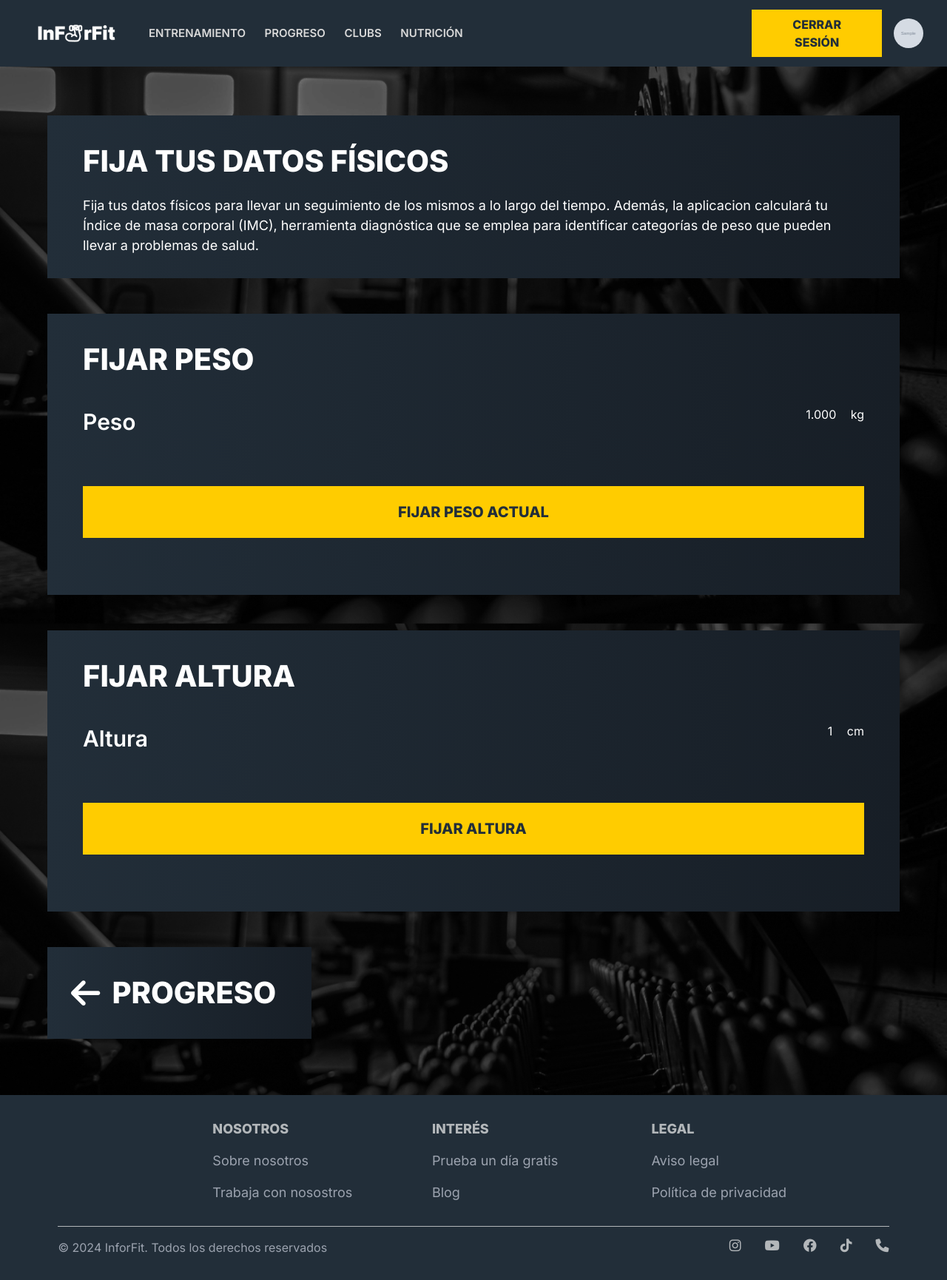
After one commit to javitr17/InforFit-JavierTrujillo, a Django app: page /InForFit/progreso/datosFisicos in a window 1280 px wide. The commit adds this page. Shown: the whole page at 74% size. Run offline with Django 5.2, Linux system fonts and the light colour scheme; a user stored in the database is signed in; tables that the repository leaves empty hold one stand-in row (values such as "Sample post"); grey boxes marked "Sample" are stand-in pictures; some libraries are stand-ins or nearby versions.

Commit message:
progreso acabado: falta perfeccionar css

```diff
--- a/InForFit/templates/InForFit/index.html
+++ b/InForFit/templates/InForFit/index.html
@@ -48,7 +48,7 @@
 <div class="seccionOpciones">
     <div class="seccionOpcionesContainer">
         <a href="{% url 'entrenamiento' %}"><div class="indexEntrenamiento"></div></a>
-        <a href="{% url 'peso_diario' %}"><div class="indexProgreso"></div></a>
+        <a href="{% url 'progreso' %}"><div class="indexProgreso"></div></a>
         <a href="#"><div class="indexClubs"></div></a>
         <a href="#"><div class="indexDieta"></div></a>
     </div>
--- a/InForFit/templates/base.html
+++ b/InForFit/templates/base.html
@@ -8,6 +8,8 @@
     <link rel="stylesheet" href="{% static 'css/estilosEntrenamiento.css' %}">
     <link rel="stylesheet" href="{% static 'css/estilosRutina.css' %}">
     <link rel="stylesheet" href="{% static 'css/estilosLogin.css' %}">
+    <link rel="stylesheet" href="{% static 'css/estilosProgreso.css' %}">
+    <link rel="stylesheet" href="{% static 'css/estilosDatosFisicos.css' %}">
     <link href="https://fonts.googleapis.com/css2?family=Inter:wght@100;200;300;400;600;700;800;900&display=swap" rel="stylesheet">
     <link rel="stylesheet" href="https://cdnjs.cloudflare.com/ajax/libs/font-awesome/6.0.0-beta3/css/all.min.css">
     <link href="https://cdn.jsdelivr.net/npm/fullcalendar@6.1.8/main.min.css" rel="stylesheet" />
@@ -37,7 +39,7 @@
     <a href="{% url 'welcome' %}"><img src="{% static 'imagenes/logo.png' %}" alt="Logo"></a>
     <div class="barraNav">
         <a href="{% url 'entrenamiento' %}" class="navEntrenamiento">ENTRENAMIENTO</a>
-        <a href="{% url 'peso_diario' %}" class="navProgreso">PROGRESO</a>
+        <a href="{% url 'progreso' %}" class="navProgreso">PROGRESO</a>
         <a href="#" class="navClubs">CLUBS</a>
         <a href="#" class="navNutricion">NUTRICIÓN</a>
     </div>
--- a/app/forms.py
+++ b/app/forms.py
@@ -170,13 +170,10 @@ class FormEntrenamiento(forms.Form):
 
     )
 
-class FormPesoDiario(forms.ModelForm):
+class FormPeso(forms.ModelForm):
     class Meta:
         model = DatosFisicos
-        fields = ['fecha', 'peso']
-        widgets = {
-            'fecha': forms.DateInput(attrs={'type': 'date'}),
-        }
+        fields = ['peso']  # Solo el campo peso
 
     def clean_peso(self):
         peso = self.cleaned_data.get('peso')
@@ -184,8 +181,7 @@ class FormPesoDiario(forms.ModelForm):
             raise forms.ValidationError('El peso debe ser mayor que cero.')
         return peso
 
-    def clean_fecha(self):
-        fecha = self.cleaned_data.get('fecha')
-        if not fecha:
-            raise forms.ValidationError('La fecha es obligatoria.')
-        return fecha
+class FormAltura(forms.ModelForm):
+    class Meta:
+        model = DatosFisicos
+        fields = ['altura']  # Solo el campo altura
--- /dev/null
+++ b/app/static/css/estilosDatosFisicos.css
@@ -0,0 +1,115 @@
+.datosFisicosCentrar{
+    margin-top: 5rem;
+     display: flex;
+    justify-content: center; /* Centra horizontalmente */
+    align-items: center;    /* Centra verticalmente */
+    width: 100%;
+    flex-direction: column;
+    height: 1400px;
+    gap: 3rem;
+
+}
+
+
+.datosFisicosContenedor1{
+    width: 90%;
+    background-image: linear-gradient(to right,#222E39, #171E26);
+    color: #FFFFFF;
+    height: 220px;
+}
+.datosFisicosContenedor1Padding{
+    padding: 2rem 3rem 3rem 3rem;
+}
+
+.datosFisicosContenedor1Titulo{
+    font-weight: 800;
+    font-size: 40px;
+    padding-bottom: 1rem;
+}
+
+.datosFisicosContenedor1Texto{
+    font-size: 18px;
+}
+
+.datosFisicosContenedor2, .datosFisicosContenedor3{
+    background-image: linear-gradient(to right,#222E39, #171E26);
+    height: 380px;
+    width: 90%;
+    color: #FFFFFF;
+
+}
+.datosFisicosContenedor2Titulo, .datosFisicosContenedor3Titulo{
+     font-weight: 800;
+    font-size: 40px;
+    padding-bottom: 2rem;
+}
+
+.datosFisicosContenedor2Padding, .datosFisicosContenedor3Padding{
+    padding: 2rem 3rem 3rem 3rem;
+}
+
+#id_peso,#id_altura{
+    background-color: transparent;
+    color: #FFFFFF;
+    width: fit-content;
+    text-align: right;
+
+}
+
+#id_peso:focus,#id_altura:focus {
+    outline: none; /* Elimina el borde predeterminado */
+    box-shadow: none; /* Elimina sombras adicionales si las hay */
+    border: none; /* Asegúrate de que tampoco haya un borde */
+}
+
+.datosFisicosContenedor3Subtitulo, .datosFisicosContenedor2Subtitulo{
+font-size: 30px;
+    font-weight: 600;
+}
+
+.datosFisicosContenedor3Campos, .datosFisicosContenedor2Campos{
+    display: flex;
+    justify-content: space-between;
+    padding-bottom: 4rem;
+}
+
+.datosFisicosContenedor3Boton, .datosFisicosContenedor2Boton{
+    background-color: #FFCC00;
+    color: #222E39;
+    font-weight: 800;
+    font-size: 20px;
+    width: 100%;
+    height: 70px;
+}
+
+.datosFisicosContenedor4{
+    height: auto;
+    width: 90%;
+    color: #FFFFFF;
+}
+
+.datosFisicosContenedor4Padding{
+    padding: 2rem;
+    padding-right: 3rem;
+    background-image: linear-gradient(to right,#222E39, #171E26);
+    width: fit-content;
+
+
+}
+.datosFisicosContenedor4 a{
+    width: 100%;
+
+       display: flex;
+    gap: 1rem;
+    align-items: center;
+    font-weight: 800;
+}
+
+.datosFisicosContenedor4 a div{
+    font-size: 40px;
+
+}
+
+.datosFisicosContenedor4 a i{
+    font-size: 45px ;
+}
--- /dev/null
+++ b/app/templates/app/datosFisicos.html
@@ -0,0 +1,108 @@
+{% extends "base.html" %}
+{% block content %}
+<div class="datosFisicosCentrar">
+    <div class="datosFisicosContenedor1">
+        <div class="datosFisicosContenedor1Padding">
+            <div class="datosFisicosContenedor1Titulo">FIJA TUS DATOS FÍSICOS</div>
+            <div class="datosFisicosContenedor1Texto">Fija tus datos físicos para llevar un seguimiento de los mismos a lo largo del tiempo.
+                Además, la aplicacion calculará tu Índice de masa corporal (IMC), herramienta diagnóstica que se emplea para identificar categorías
+                de peso que pueden llevar a problemas de salud.</div>
+        </div>
+    </div>
+    <div class="datosFisicosContenedor2">
+        <div class="datosFisicosContenedor2Padding">
+
+            <form id="pesoForm">
+                <div class="datosFisicosContenedor2Titulo">FIJAR PESO</div>
+                <div class="datosFisicosContenedor2Campos">
+                    <div class="datosFisicosContenedor2Subtitulo">Peso</div>
+                    {% csrf_token %}
+                    <div class="datosFisicosContenedor2Campo">{{ peso_form.peso }} kg</div>
+                </div>
+                <button class="datosFisicosContenedor2Boton" type="submit">FIJAR PESO ACTUAL</button>
+            </form>
+        </div>
+    </div>
+
+    <div class="datosFisicosContenedor3">
+        <div class="datosFisicosContenedor3Padding">
+
+            <form id="alturaForm">
+                <div class="datosFisicosContenedor3Titulo">FIJAR ALTURA</div>
+                <div class="datosFisicosContenedor3Campos">
+                    <div class="datosFisicosContenedor3Subtitulo">Altura</div>
+                    {% csrf_token %}
+                    <div class="datosFisicosContenedor3Campo">{{ altura_form.altura }} cm</div>
+                </div>
+                <button class="datosFisicosContenedor3Boton" type="submit">FIJAR ALTURA</button>
+            </form>
+        </div>
+
+    </div>
+
+    <div class="datosFisicosContenedor4">
+       <div class="datosFisicosContenedor4Padding">
+           <div class="datosFisicosContenedor4Volver">
+                <a href="{% url 'progreso' %}">
+                <i class="fa-solid fa-arrow-left"></i>
+                <div>PROGRESO</div>
+                </a>
+           </div>
+       </div>
+
+    </div>
+</div>
+
+<script>
+    document.addEventListener('DOMContentLoaded', function () {
+        // Manejar el envío del formulario de peso
+        document.getElementById('pesoForm').addEventListener('submit', function (e) {
+            e.preventDefault();
+            const formData = new FormData(this);
+
+            fetch(window.location.href, {
+                method: 'POST',
+                headers: {
+                    'X-CSRFToken': formData.get('csrfmiddlewaretoken'),
+                },
+                body: formData,
+            })
+            .then(response => response.json())
+            .then(data => {
+                if (data.status === 'success') {
+                    alert('Peso registrado con éxito');
+                    // Aquí podrías actualizar el calendario, si es necesario
+                } else {
+                    alert('Error al registrar peso');
+                    console.log(data.errors);
+                }
+            })
+            .catch(error => console.error('Error:', error));
+        });
+
+        // Manejar el envío del formulario de altura
+        document.getElementById('alturaForm').addEventListener('submit', function (e) {
+            e.preventDefault();
+            const formData = new FormData(this);
+
+            fetch(window.location.href, {
+                method: 'POST',
+                headers: {
+                    'X-CSRFToken': formData.get('csrfmiddlewaretoken'),
+                },
+                body: formData,
+            })
+            .then(response => response.json())
+            .then(data => {
+                if (data.status === 'success') {
+                    alert('Altura registrada con éxito');
+                } else {
+                    alert('Error al registrar altura');
+                    console.log(data.errors);
+                }
+            })
+            .catch(error => console.error('Error:', error));
+        });
+    });
+</script>
+{% endblock %}
--- a/app/urls.py
+++ b/app/urls.py
@@ -10,8 +10,10 @@ urlpatterns = [
     path('perfil', perfil.as_view(), name='perfil'),
     path('logIn', logIn.as_view(), name='login'),
     path('logOut', logOut.as_view(), name='logout'),
-    path('peso-diario/', PesoDiarioView.as_view(), name='peso_diario'),
+    path('progreso/', progreso.as_view(), name='progreso'),
+    path('entrenamiento', entrenamiento.as_view(), name='entrenamiento'),
+    path('entrenamiento/rutina/<str:sitio>/', rutina.as_view(), name='rutina'),
+    path('progreso/datosFisicos', datosFisicos.as_view(), name='datos_fisicos'),
     path('peso-data/', PesoDataView.as_view(), name='peso_data'),
-    path('entrenamiento', entrenamiento.as_view(), name='entrenamiento'),
-    path('rutina/<str:sitio>/', rutina.as_view(), name='rutina'),
+
 ]
--- a/app/views/views.py
+++ b/app/views/views.py
@@ -246,46 +246,8 @@ class rutina(TemplateView):
         return render(request, self.template_name, {'form': form})
 
 
-class PesoDiarioView(FormView):
+class progreso(TemplateView):
     template_name = 'app/progreso.html'
-    form_class = FormPesoDiario
-
-    def form_valid(self, form):
-        print('FORMULARIO VALIDO')
-        socio = get_object_or_404(Socio, user=self.request.user)
-        datos_fisicos = form.save(commit=False)
-        datos_fisicos.user = socio
-        datos_fisicos.save()
-        return JsonResponse({'status': 'success'})
-
-    def form_invalid(self, form):
-        print('FORMULARIO INVALIDO')
-        print(form.errors)  # Ver los errores de validación
-        print('Datos del formulario:')
-        print(form.cleaned_data)
-        return JsonResponse({'status': 'error', 'errors': form.errors}, status=400)
-
-
-class PesoDiarioView(FormView):
-    template_name = 'app/progreso.html'
-    form_class = FormPesoDiario
-
-    def form_valid(self, form):
-        # Verificar si el usuario está autenticado
-        if not self.request.user.is_authenticated:
-            return JsonResponse({'status': 'error', 'message': 'Usuario no autenticado'}, status=403)
-
-        print('FORMULARIO VALIDO')
-        socio = get_object_or_404(Socio, user=self.request.user)  # Asegúrate de que el usuario tiene un socio
-        datos_fisicos = form.save(commit=False)
-        datos_fisicos.user = socio
-        datos_fisicos.save()
-        return JsonResponse({'status': 'success'})
-
-    def form_invalid(self, form):
-        print('FORMULARIO INVALIDO')
-        return JsonResponse({'status': 'error', 'errors': form.errors}, status=400)
-
 
 class PesoDataView(TemplateView):
     def get(self, request, *args, **kwargs):
@@ -306,3 +268,66 @@ class PesoDataView(TemplateView):
             for dato in datos
         ]
         return JsonResponse(data, safe=False)
+
+
+class datosFisicos(TemplateView):
+    template_name = 'app/datosFisicos.html'
+
+    def get_context_data(self, **kwargs):
+        context = super().get_context_data(**kwargs)
+
+        # Obtener el socio asociado al usuario
+        if self.request.user.is_authenticated:
+            socio = get_object_or_404(Socio, user=self.request.user)
+
+            # Obtener los datos físicos más recientes del socio
+            datos_fisicos = DatosFisicos.objects.filter(user=socio).last()
+
+            # Inicializar los formularios con los datos existentes
+            if datos_fisicos:
+                context['peso_form'] = FormPeso(initial={'peso': datos_fisicos.peso})
+                context['altura_form'] = FormAltura(initial={'altura': datos_fisicos.altura})
+            else:
+                context['peso_form'] = FormPeso()
+                context['altura_form'] = FormAltura()
+
+        return context
+
+    def post(self, request, *args, **kwargs):
+        if not request.user.is_authenticated:
+            return JsonResponse({'status': 'error', 'message': 'Usuario no autenticado'}, status=403)
+
+        socio = get_object_or_404(Socio, user=request.user)
+
+        # Procesar el formulario de peso
+        if 'peso' in request.POST:
+            form = FormPeso(request.POST)
+            if form.is_valid():
+                peso = form.cleaned_data['peso']
+                # Actualizar o crear los datos de peso
+                DatosFisicos.objects.create(
+                    user=socio,
+                    peso=peso,
+                    fecha=now()  # Fecha actual
+                )
+                return JsonResponse({'status': 'success', 'message': 'Peso registrado'})
+            else:
+                return JsonResponse({'status': 'error', 'errors': form.errors}, status=400)
+
+        # Procesar el formulario de altura
+        elif 'altura' in request.POST:
+            form = FormAltura(request.POST)
+            if form.is_valid():
+                altura = form.cleaned_data['altura']
+                print(altura)
+                # Actualizar o crear los datos de altura
+                DatosFisicos.objects.create(
+                    user=socio,
+                    altura=altura,
+                    fecha=now()  # Fecha actual
+                )
+                return JsonResponse({'status': 'success', 'message': 'Altura registrada'})
+            else:
+                return JsonResponse({'status': 'error', 'errors': form.errors}, status=400)
+
+        return JsonResponse({'status': 'error', 'message': 'Formulario no reconocido'}, status=400)
```
Also changed, not shown: app/models.py (+5 -3 lines), app/static/css/estilosProgreso.css (added, +178 -0 lines), app/templates/app/progreso.html (+61 -49 lines), app/migrations/0018_alter_datosfisicos_altura_alter_datosfisicos_peso.py (added), app/migrations/0019_alter_datosfisicos_altura.py (added), app/migrations/0020_alter_datosfisicos_altura.py (added), app/migrations/0021_alter_datosfisicos_imc.py (added), app/static/imagenes/fondoPeso.png (added), app/static/imagenes/fondoSinIconoPeso.png (added).
